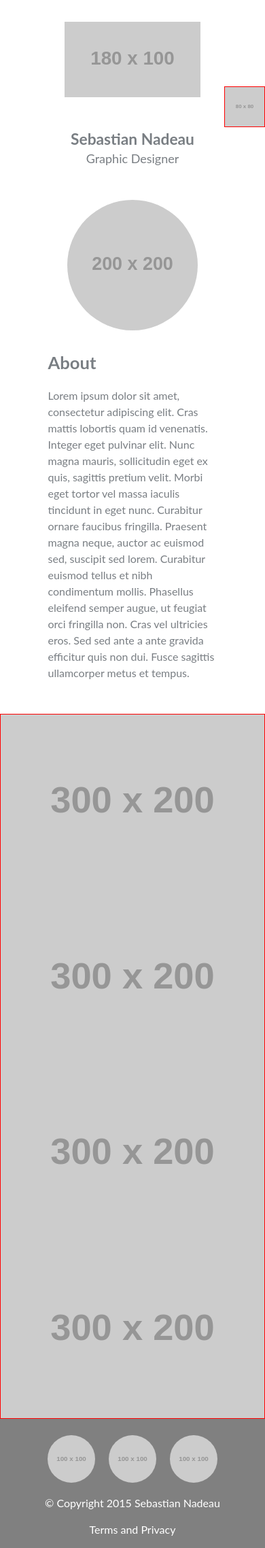
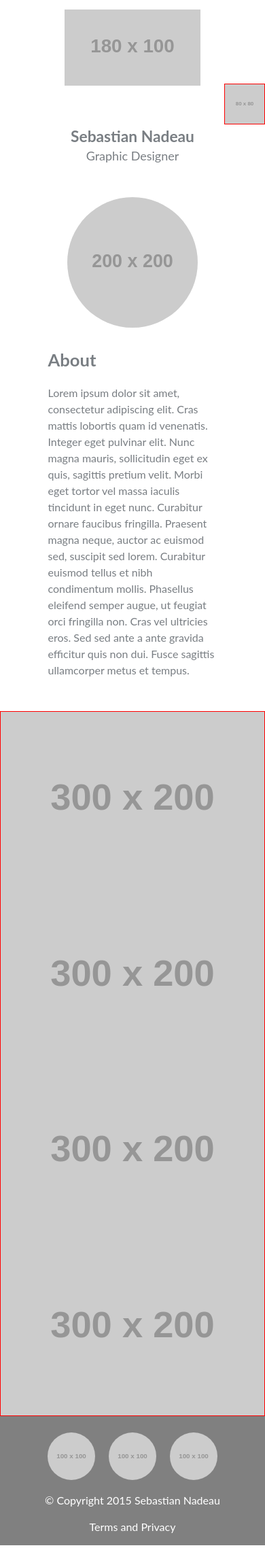
Before and after one commit to sebastiann88/personal-online-portfolio, a Jekyll site: the page built from index.html, in a window 390 px wide. Shown: the whole page at 68% size. Built offline with Jekyll 4.4.1, drawn with Linux system fonts in a browser that asks for light colours.

Commit message:
style(css): enhance alignment in header on mobile view

```diff
--- a/css/main.css
+++ b/css/main.css
@@ -74,7 +74,7 @@
     position: relative;
     display: flex;
     flex-direction: column;
-    padding: 1.5em 0 0.75em;
+    padding-bottom: 0.75em;
 }
 
 .main-logo {
@@ -375,6 +375,7 @@
 		justify-content: space-between;
         max-width: 72%;
         margin: 0 auto;
+        padding: 1.5em 0 0.75em;
 	}
 	.nav {
         display: flex;
--- a/css/typography.css
+++ b/css/typography.css
@@ -20,7 +20,7 @@
 }
 
 h1 {
-    margin: 0.5rem;
+    margin: 0.5em 0.5rem 0.75em;
 }
 
 h2, h3, h4, h5, h6, ol, dl, dd,
@@ -167,3 +167,9 @@
 .pad-bottom-half {
   padding-bottom: 0.7500rem;
 }
+
+@media (min-width: 769px) {
+    h1 {
+        margin: 0.5rem;
+    }
+}
```
